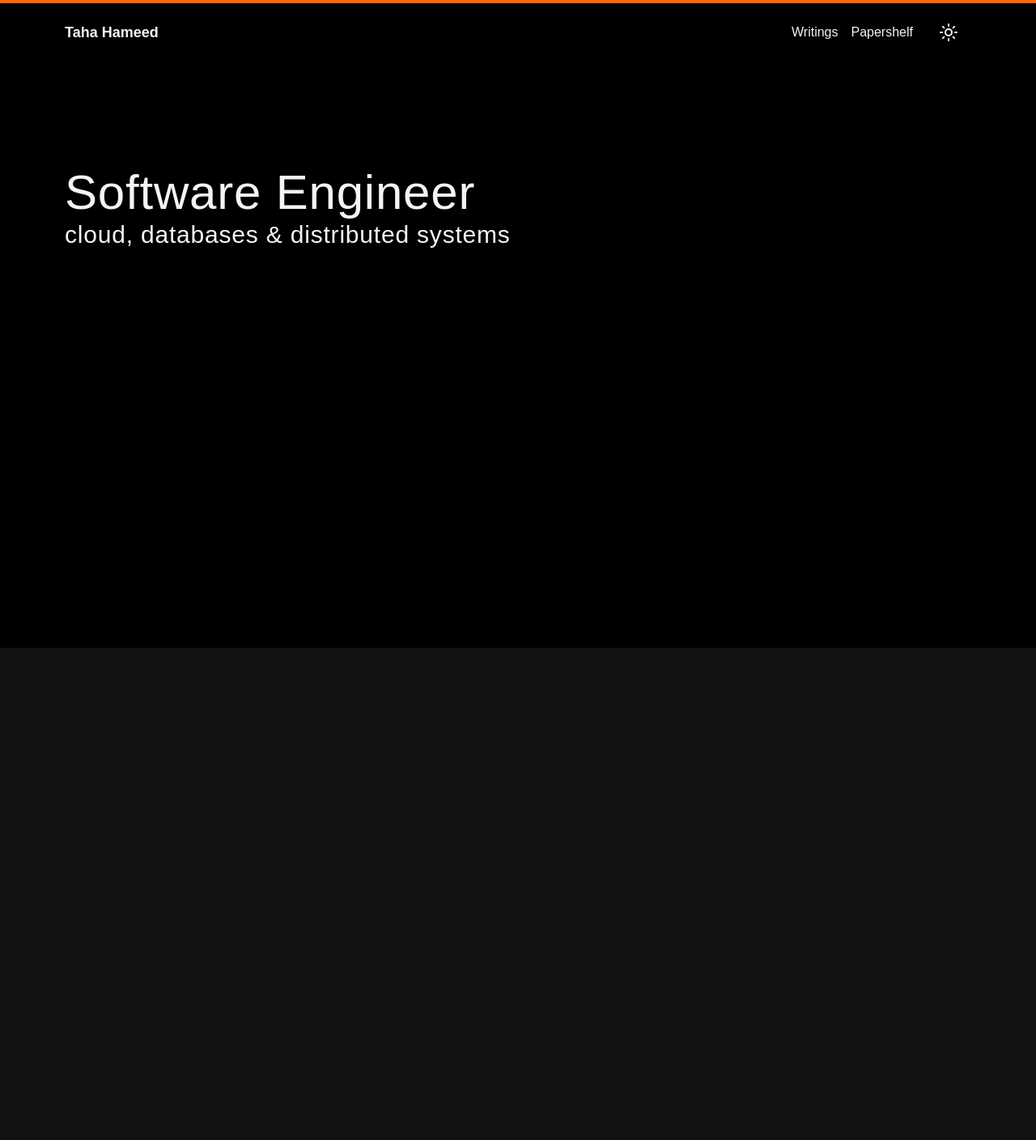
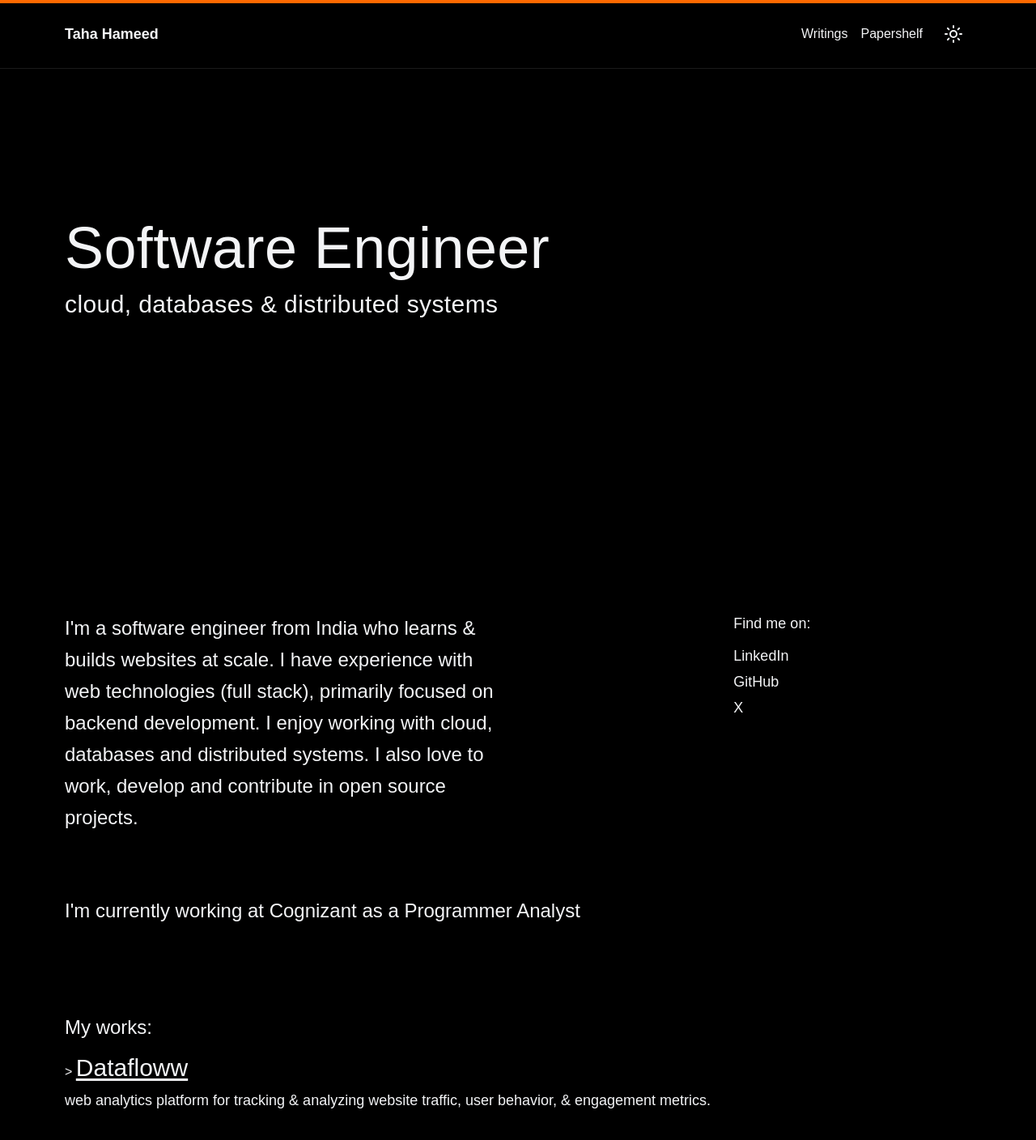
Before and after one commit to TahaHameed23/portfolio, a SvelteKit app: page / in a window 1280 px wide. Shown: the top 1408 px of the page at 81% size. Before the commit the page ends 800 px from the top, so only its background shows below. Built offline with nearby package versions, Linux system fonts and the light colour scheme.

Commit message:
add content

```diff
--- a/src/lib/components/Header.svelte
+++ b/src/lib/components/Header.svelte
@@ -8,35 +8,68 @@
 		isDark?: boolean;
 		onToggleTheme?: () => void;
 	}>();
+
+	const navLinks = [
+		{ href: '/writings', label: 'Writings' },
+		{ href: '/papershelf', label: 'Papershelf' }
+	];
+
+	let scrollY = $state(0);
 </script>
 
+<svelte:window bind:scrollY />
 
-<header class="py-4 lg:py-5">
-	<div class="flex items-center gap-2 lg:gap-4">
+<header
+	class="sticky top-0 z-25 -mx-4 w-[calc(100%+2rem)] border-b border-black/5 px-4 py-4 transition-all duration-300 lg:-mx-20 lg:w-[calc(100%+10rem)] lg:px-20 lg:py-5 lg:backdrop-blur-lg dark:border-white/10"
+	class:backdrop-blur={scrollY > 0}
+>
+	<div class="flex w-full items-center gap-2 lg:gap-4">
 		<a href="/" class="min-w-0 shrink truncate text-sm font-semibold lg:text-lg">{title}</a>
+
 		<div class="ml-auto flex shrink-0 items-center gap-2 lg:gap-4">
 			<nav
-				class="flex flex-nowrap items-center gap-2 whitespace-nowrap text-xs lg:gap-4 lg:text-base"
+				class="flex flex-nowrap items-center gap-2 text-xs whitespace-nowrap lg:gap-4 lg:text-base"
 			>
-				<a
-					href="/writings"
-					class="text-current no-underline hover:underline hover:decoration-dashed hover:underline-offset-2"
-					>Writings</a
-				>
-				<a
-					href="/papershelf"
-					class="text-current no-underline hover:underline hover:decoration-dashed hover:underline-offset-2"
-					>Papershelf</a
-				>
+				{#each navLinks as link}
+					<a
+						href={link.href}
+						class="text-current no-underline transition hover:underline hover:decoration-dashed hover:underline-offset-2"
+						>{link.label}</a
+					>
+				{/each}
 			</nav>
+
 			<button
 				type="button"
 				onclick={onToggleTheme}
-				class="inline-flex shrink-0 items-center justify-center rounded-full bg-transparent px-2 py-2 text-current hover:cursor-pointer hover:bg-olive-300 hover:transition-all hover:duration-300 lg:px-4 dark:hover:bg-gray-700"
+				class="inline-flex size-10 shrink-0 items-center justify-center rounded-full bg-transparent text-current transition hover:cursor-pointer hover:bg-olive-300 hover:duration-300 lg:size-11 dark:hover:bg-gray-700"
 				aria-label="Toggle theme"
 				aria-pressed={isDark}
 			>
-				<span class="dark:hidden">
+				{#if isDark}
+					<svg
+						xmlns="http://www.w3.org/2000/svg"
+						width="24"
+						height="24"
+						viewBox="0 0 24 24"
+						fill="none"
+						stroke="currentColor"
+						stroke-width="2"
+						stroke-linecap="round"
+						stroke-linejoin="round"
+						class="lucide lucide-sun-icon lucide-sun"
+					>
+						<circle cx="12" cy="12" r="4" />
+						<path d="M12 2v2" />
+						<path d="M12 20v2" />
+						<path d="m4.93 4.93 1.41 1.41" />
+						<path d="m17.66 17.66 1.41 1.41" />
+						<path d="M2 12h2" />
+						<path d="M20 12h2" />
+						<path d="m6.34 17.66-1.41 1.41" />
+						<path d="m19.07 4.93-1.41 1.41" />
+					</svg>
+				{:else}
 					<svg
 						xmlns="http://www.w3.org/2000/svg"
 						width="24"
@@ -48,30 +81,12 @@
 						stroke-linecap="round"
 						stroke-linejoin="round"
 						class="lucide lucide-moon-icon lucide-moon"
-						><path
+					>
+						<path
 							d="M20.985 12.486a9 9 0 1 1-9.473-9.472c.405-.022.617.46.402.803a6 6 0 0 0 8.268 8.268c.344-.215.825-.004.803.401"
-						/></svg
-					>
-				</span>
-				<span class="hidden dark:inline"
-					><svg
-						xmlns="http://www.w3.org/2000/svg"
-						width="24"
-						height="24"
-						viewBox="0 0 24 24"
-						fill="none"
-						stroke="currentColor"
-						stroke-width="2"
-						stroke-linecap="round"
-						stroke-linejoin="round"
-						class="lucide lucide-sun-icon lucide-sun"
-						><circle cx="12" cy="12" r="4" /><path d="M12 2v2" /><path d="M12 20v2" /><path
-							d="m4.93 4.93 1.41 1.41"
-						/><path d="m17.66 17.66 1.41 1.41" /><path d="M2 12h2" /><path d="M20 12h2" /><path
-							d="m6.34 17.66-1.41 1.41"
-						/><path d="m19.07 4.93-1.41 1.41" /></svg
-					></span
-				>
+						/>
+					</svg>
+				{/if}
 			</button>
 		</div>
 	</div>
--- a/src/routes/+page.svelte
+++ b/src/routes/+page.svelte
@@ -1,8 +1,77 @@
 <script lang="ts">
-	// Supports weights 300-700
+	import { fly } from 'svelte/transition';
 </script>
 
-<section class="mt-32 tracking-wider lg:mt-24">
-	<p class="mb-1 text-4xl lg:text-6xl">Software Engineer</p>
-	<p class="text-xl font-light lg:text-3xl">cloud, databases & distributed systems</p>
+<section in:fly={{ y: 10 }} class="mt-36 mb-20 tracking-wider lg:mt-36 lg:mb-90 lg:tracking-wide">
+	<p class="mb-1 text-3xl leading-tight sm:text-4xl lg:text-7xl">Software Engineer</p>
+	<p class="text-base leading-snug font-light sm:text-xl lg:text-3xl">
+		cloud, databases & distributed systems
+	</p>
 </section>
+
+<div
+	class="mt-12 mb-12 flex flex-col gap-8 text-base lg:mt-16 lg:mb-16 lg:flex-row lg:items-start lg:gap-72 lg:text-lg"
+>
+	<section class="lg:w-11/12">
+		<p class="mb-4 text-base leading-relaxed sm:text-lg lg:text-2xl">
+			I'm a software engineer from India who learns & builds websites at scale. I have experience
+			with web technologies (full stack), primarily focused on backend development. I enjoy working
+			with cloud, databases and distributed systems. I also love to work, develop and contribute in
+			open source projects.
+		</p>
+	</section>
+
+	<section class="lg:w-1/2">
+		<p class="mb-3">Find me on:</p>
+		<ul class="list-numbering space-y-1 text-sm sm:text-base lg:text-lg">
+			<li>
+				<a
+					href="https://linkedin.com/in/tahahameed"
+					target="_blank"
+					rel="noopener noreferrer"
+					class="hover:underline hover:decoration-dashed">LinkedIn</a
+				>
+			</li>
+			<li>
+				<a
+					href="https://github.com/tahahameed23"
+					target="_blank"
+					rel="noopener noreferrer"
+					class="hover:underline hover:decoration-dashed">GitHub</a
+				>
+			</li>
+			<li>
+				<a
+					href="https://x.com/tahahameed_"
+					target="_blank"
+					rel="noopener noreferrer"
+					class="hover:underline hover:decoration-dashed">X</a
+				>
+			</li>
+		</ul>
+	</section>
+</div>
+
+<section>
+	<div class="mb-28 text-lg sm:text-xl lg:text-2xl">
+		I'm currently working at Cognizant as a Programmer Analyst
+	</div>
+</section>
+
+<section>
+	<div class="mb-4 text-lg sm:text-xl lg:text-2xl">My works:</div>
+	<div>
+		>
+		<a
+			href="https://datafloww.onrender.com"
+			target="_blank"
+			rel="noopener noreferrer"
+			class="text-xl tracking-normal underline underline-offset-3 ease-in-out hover:underline hover:decoration-dashed hover:underline-offset-3 sm:text-2xl lg:text-3xl"
+			>Datafloww</a
+		>
+		<div class="mt-2 text-base sm:text-lg lg:text-lg">
+			web analytics platform for tracking & analyzing website traffic, user behavior, & engagement
+			metrics.
+		</div>
+	</div>
+</section>
--- a/src/routes/papershelf/+page.svelte
+++ b/src/routes/papershelf/+page.svelte
@@ -1,6 +1,15 @@
 <div>
-	<p class="text-lg text-gray-700 dark:text-gray-300">
-		I read about software development, technology, and related topics. Here are some of my recent
-		reads:
+	<p class="mb-4 text-lg text-gray-700 dark:text-gray-300">
+		I read white papers about software infrastructure, technology, and related topics. Here are some
+		of my recent reads:
 	</p>
+	<ul>
+		<li class="ml-4 list-disc text-gray-600 dark:text-gray-400">
+			<a
+				href="https://www.vldb.org/pvldb/vol9/p204-leis.pdf"
+				class="text-blue-500 hover:underline hover:decoration-dashed hover:underline-offset-3"
+				target="_blank">How Good Are Query Optimizers, Really?</a
+			>
+		</li>
+	</ul>
 </div>
--- a/src/routes/writings/+page.svelte
+++ b/src/routes/writings/+page.svelte
@@ -1,6 +1,6 @@
 <div>
 	<p class="text-lg text-gray-700 dark:text-gray-300">
-		I write about software development, technology, and related topics. Here are some of my recent
-		writings:
+		I have started writing about some of topics that I have learned and explored in my journey as a
+		software engineer. I will be sharing my thoughts, learnings and experiences here.
 	</p>
 </div>
```
